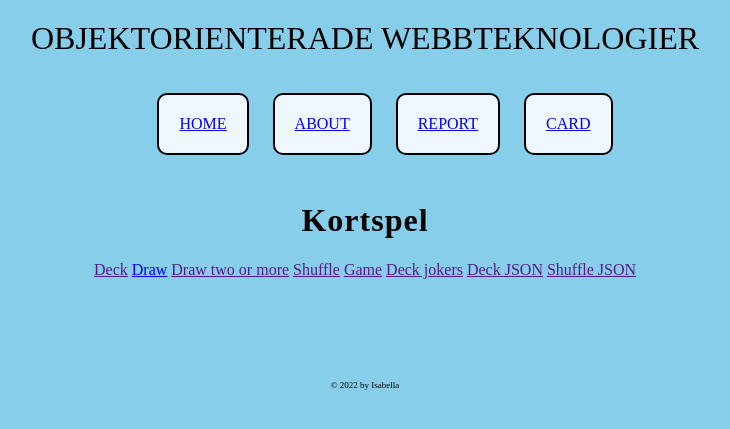
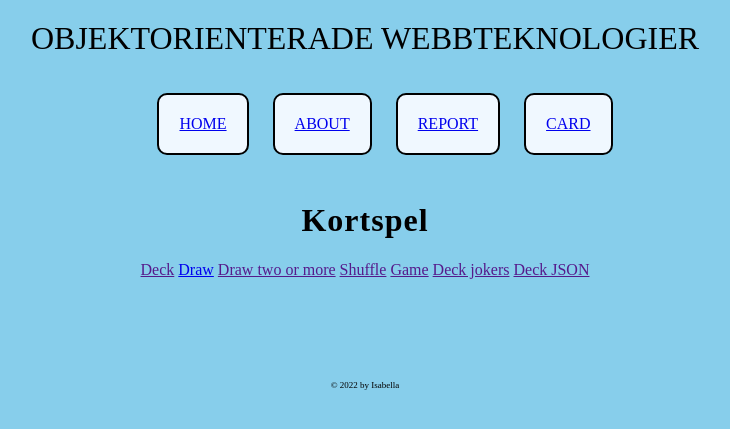
Before and after one commit to blaaaaaaaaaaa/report, a Symfony app: template templates/card/card.html.twig in a window 1280 px wide. Shown: the top 429 px of the page, without its empty margins (275-1005 px from the left). Run offline with Twig, Linux system fonts and the light colour scheme; the template is opened without the code that fills it, so the values that code supplies are empty; some libraries are stand-ins or nearby versions.

Commit message:
Kmom02 - fix

```diff
--- a/templates/card/card.html.twig
+++ b/templates/card/card.html.twig
@@ -12,7 +12,6 @@
     <a href="{{ game }}">Game</a>
     <a href="{{ cardDeck2 }}">Deck jokers</a>
     <a href="{{ deckAPI }}">Deck JSON</a>
-    <a href="{{ shuffleJson }}">Shuffle JSON</a>
 </div>
 
 {% endblock %}
```
